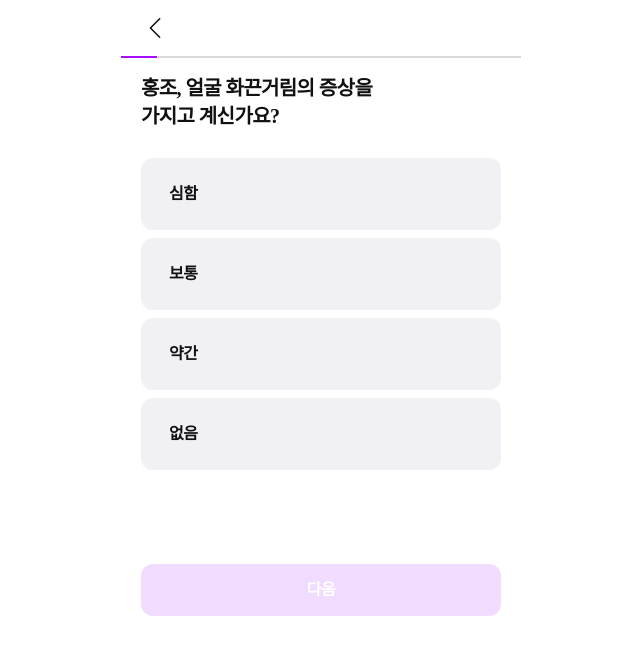
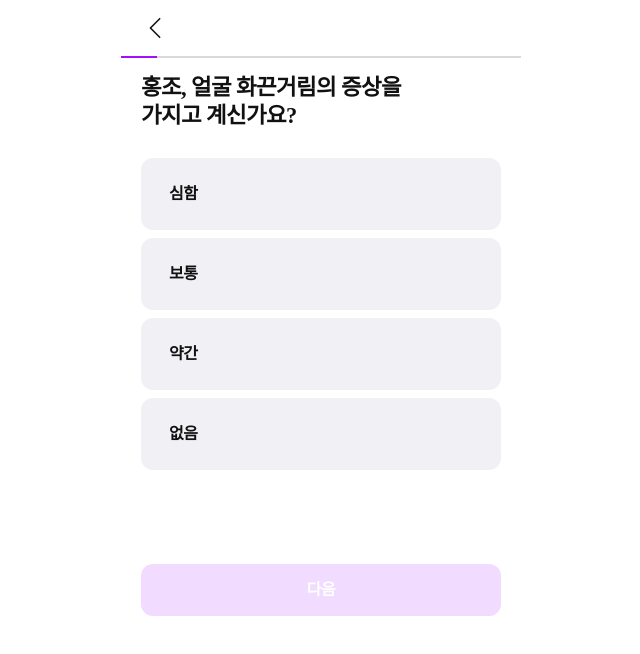
Before and after one commit to Next-Is-Us/survey, a React (Create React App) app: page /Question in a window 1280 px wide. Shown: the top 654 px of the page, without its empty margins (319-959 px from the left). Built offline with nearby package versions, Linux system fonts and the light colour scheme; a web font is replaced by a local one.

Commit message:
:zap: Edit Margin

```diff
--- a/src/components/Developers.jsx
+++ b/src/components/Developers.jsx
@@ -44,7 +44,6 @@ const TopContainer = styled.div`
 `;
 
 const IntroduceTitleTextContainer = styled.div`
-  margin-top: 1.25rem;
   width: 100%;
   // display: flex;
 `;
--- a/src/components/Question.jsx
+++ b/src/components/Question.jsx
@@ -57,7 +57,7 @@ const Title = styled.p`
 
   /* MO/Title/KR/T1_KR_Sb */
   font-family: Pretendard;
-  font-size: 1.25rem;
+  font-size: 1.4rem;
   font-style: normal;
   font-weight: 600;
   line-height: 1.75rem;
```
